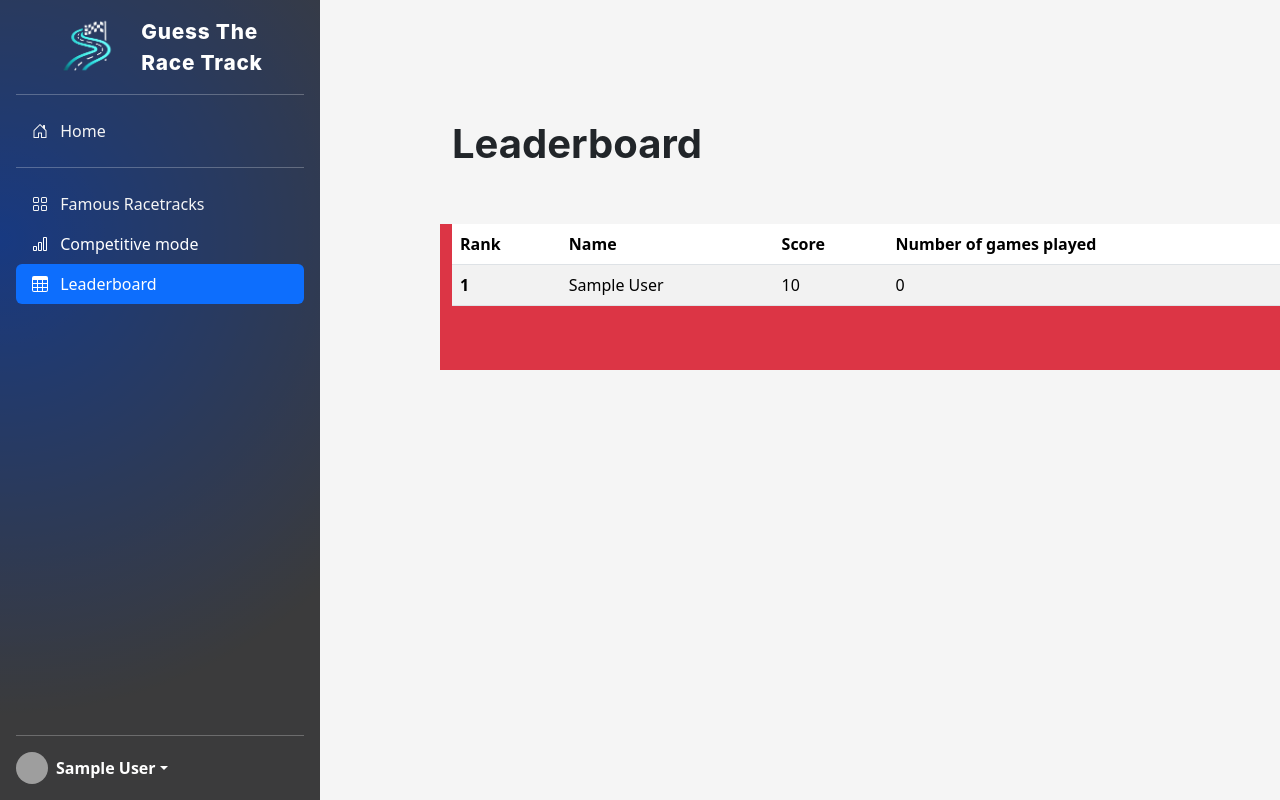
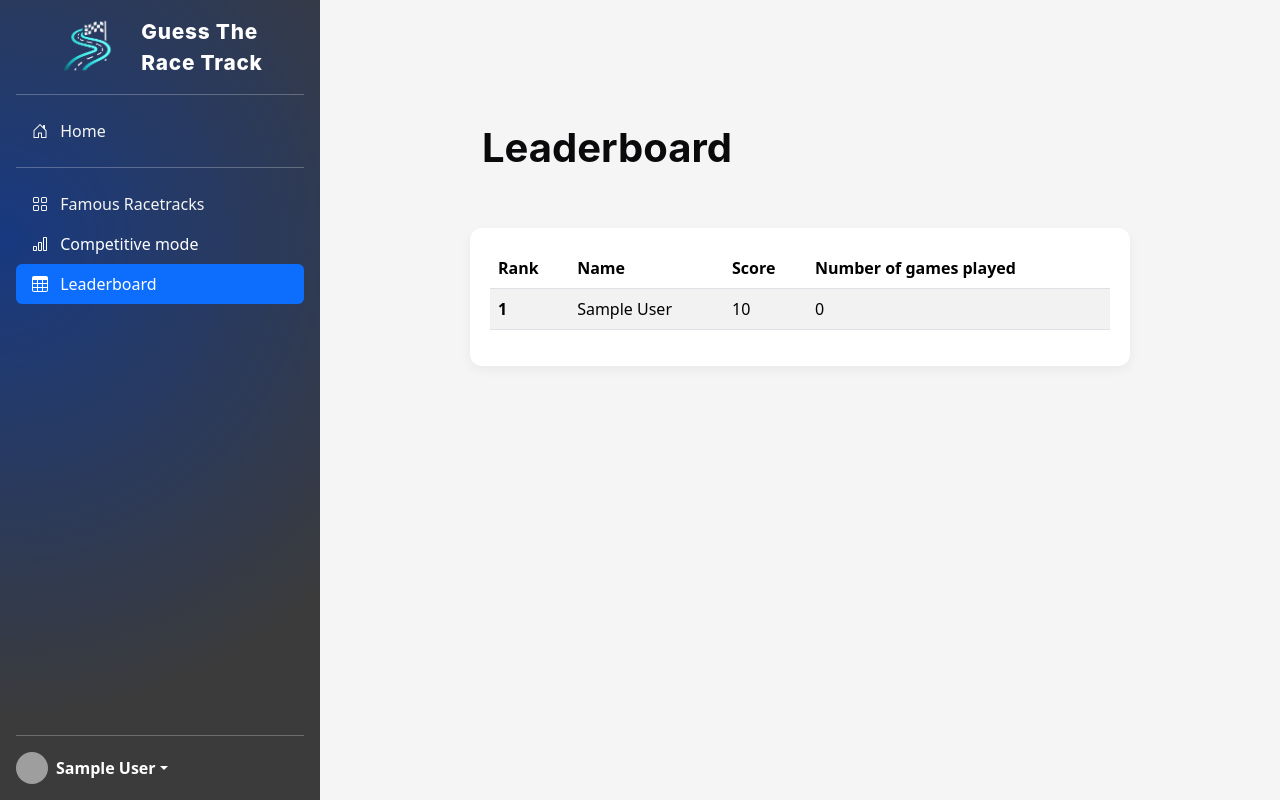
Before and after one commit to WilliamHoltsdalen/guesstheracetrack, a Django app: page /scores/leaderboard/ in a window 1280 px wide. Run offline with Django 4.2, Linux system fonts and the light colour scheme; a user stored in the database is signed in; tables that the repository leaves empty hold one stand-in row (values such as "Sample post"); data that the repository does not hold is empty; parts of the project's set-up code (start-up, migrations or seed data) failed here and were passed over; some libraries are stand-ins or nearby versions; grey boxes are pictures that could not be loaded.

Commit message:
style(ui): Update leaderboard layout & styling

```diff
--- a/guesstheracetrack/static/css/leaderboard.css
+++ b/guesstheracetrack/static/css/leaderboard.css
@@ -0,0 +1,33 @@
+@media (min-width: 576px) {
+  .content-container {
+    background: var(--owhite);
+    height: 100%;
+    padding: 50px 100px 0;
+    color: var(--black);
+  }
+}
+
+@media (min-width: 1200px) {
+  .content-container {
+    background: var(--owhite);
+    height: 100%;
+    padding: 100px 150px 0;
+    color: var(--black);
+  }
+}
+
+@media (min-width: 1400px) {
+  .content-container {
+    background: var(--owhite);
+    height: 100%;
+    padding: 100px 200px 0;
+    color: var(--black);
+  }
+}
+
+.table-row {
+  padding: 20px;
+  background: #ffffff;
+  border-radius: 12px;
+  box-shadow: 0 4px 12px rgba(0, 0, 0, 0.05);
+}
--- a/guesstheracetrack/templates/scores/leaderboard.html
+++ b/guesstheracetrack/templates/scores/leaderboard.html
@@ -9,16 +9,14 @@
   <link href="{% static 'css/leaderboard.css' %}" rel="stylesheet" />
 {% endblock page_css %}
 {% block content %}
-  <div class="container overflow-scroll container-fluid d-flex flex-column h-100">
-    <div class="row d-flex flex-column">
-      <div class="col m-5">
-        <div class="row ms-5 mt-5">
+  <div class="container-fluid content-container d-flex flex-column h-100">
+    <div class="row flex-column">
       <div class="col">
         <div class="row m-0 py-5 pt-4">
           <h1>Leaderboard</h1>
         </div>
-            <div class="row m-0 py-5 pt-0 container-fluid d-flex flex-column bg-danger">
-              <table class="table table-striped">
+        <div class="row table-row m-0">
+          <table class="table table-striped table-hover">
             <thead>
               <tr>
                 <th scope="col">Rank</th>
@@ -44,6 +42,4 @@
       </div>
     </div>
   </div>
-    </div>
-  </div>
 {% endblock content %}
```
Lines whose indentation alone changed are shown as unchanged.
